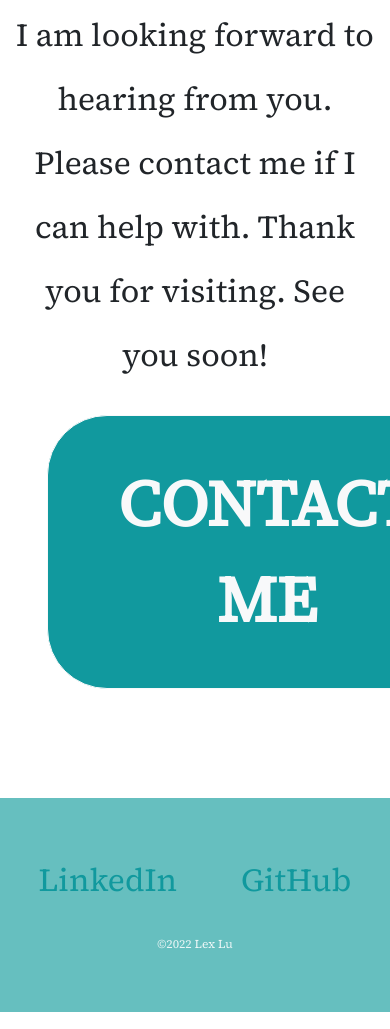
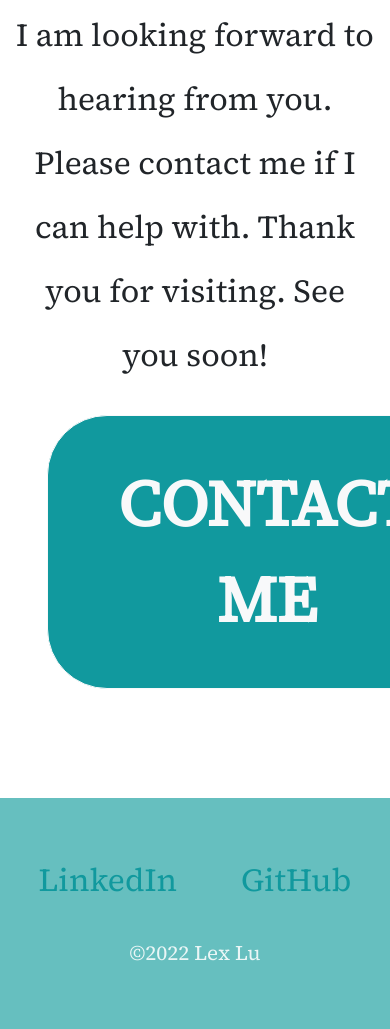
Before and after one commit to lexlu726/CV, a plain HTML site: page index.html in a window 390 px wide. Shown: the part 7345-8374 px from the top of the page. Drawn offline with nearby package versions, Linux system fonts and the light colour scheme.

Commit message:
bottom of made by was adjusted of font-size

```diff
--- a/css/styles.css
+++ b/css/styles.css
@@ -323,6 +323,10 @@ p{
     padding:0;
   }
 
+  .copy-right{
+    font-size: 1.3rem;
+  }
+
 
   .btn{
     padding:40px 70px;
```
